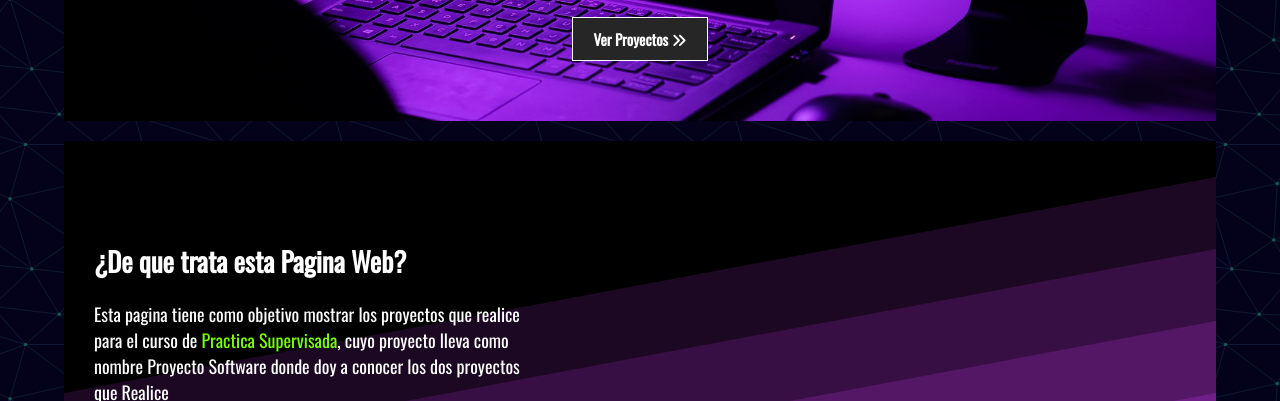
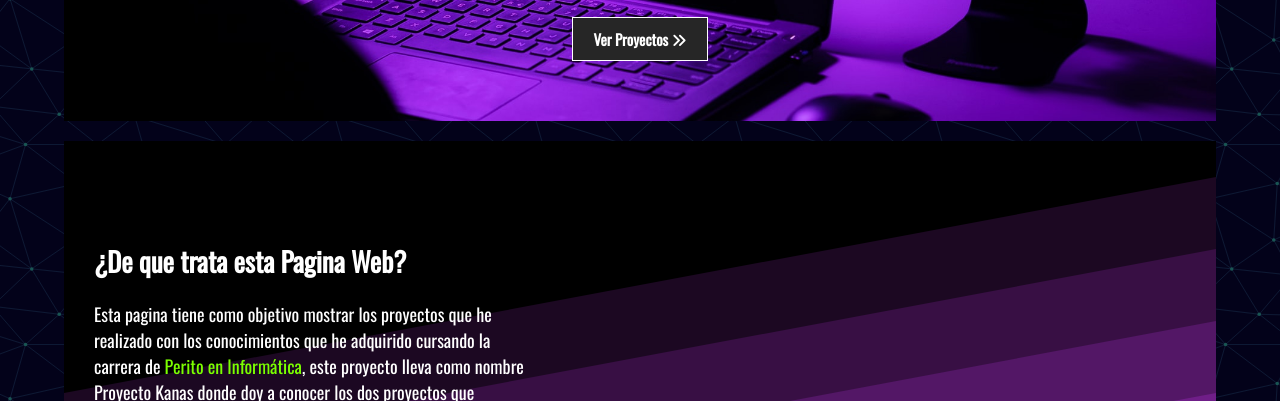
Before and after one commit to KanasBernardo/Bernard-k, a website built with Vite: page index.html in a window 1280 px wide. Shown: the part 551-952 px from the top of the page. Built offline with nearby package versions, Linux system fonts and the light colour scheme.

Commit message:
ultimo cambio

```diff
--- a/index.html
+++ b/index.html
@@ -62,7 +62,7 @@
         <section class="cards-banner-one" id="dequeTrata">
             <div class="content">
                 <h2>¿De que trata esta Pagina Web?</h2>
-                <p>Esta pagina tiene como objetivo mostrar los proyectos que realice para el curso de <a href="#" class="paraNombre">Practica Supervisada</a>, cuyo proyecto lleva como nombre Proyecto Software donde doy a conocer los dos proyectos que Realice</p>
+                <p>Esta pagina tiene como objetivo mostrar los proyectos que he realizado con los conocimientos que he adquirido cursando la carrera de <a href="#" class="paraNombre">Perito en Informática</a>, este proyecto lleva como nombre Proyecto Kanas donde doy a conocer los dos proyectos que Realice</p>
                 <a href="#proyectos" class="btn">Empezar a ver <i class="fas fa-angle-double-right"></i></a>
             </div>
         </section>
```
